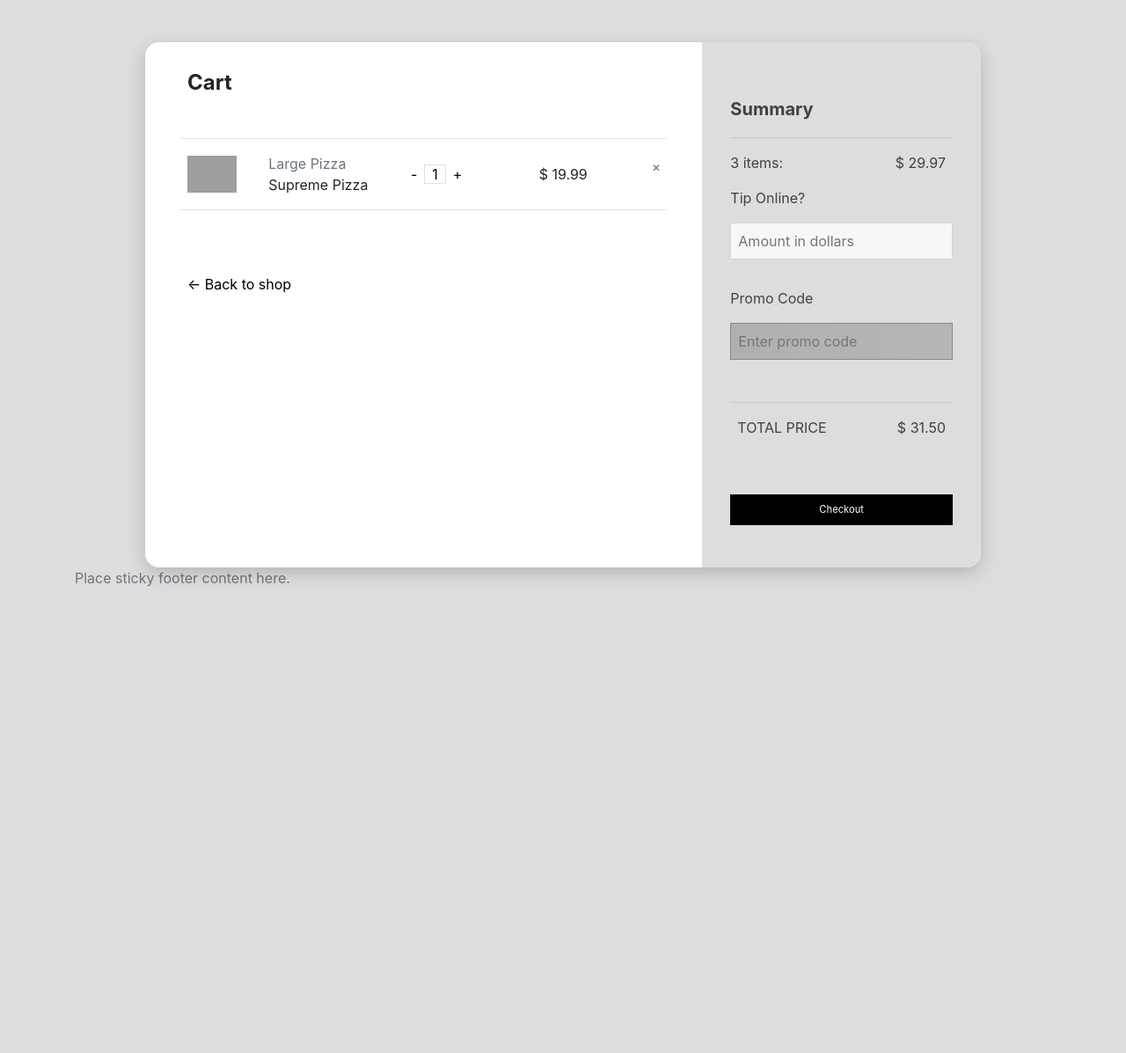
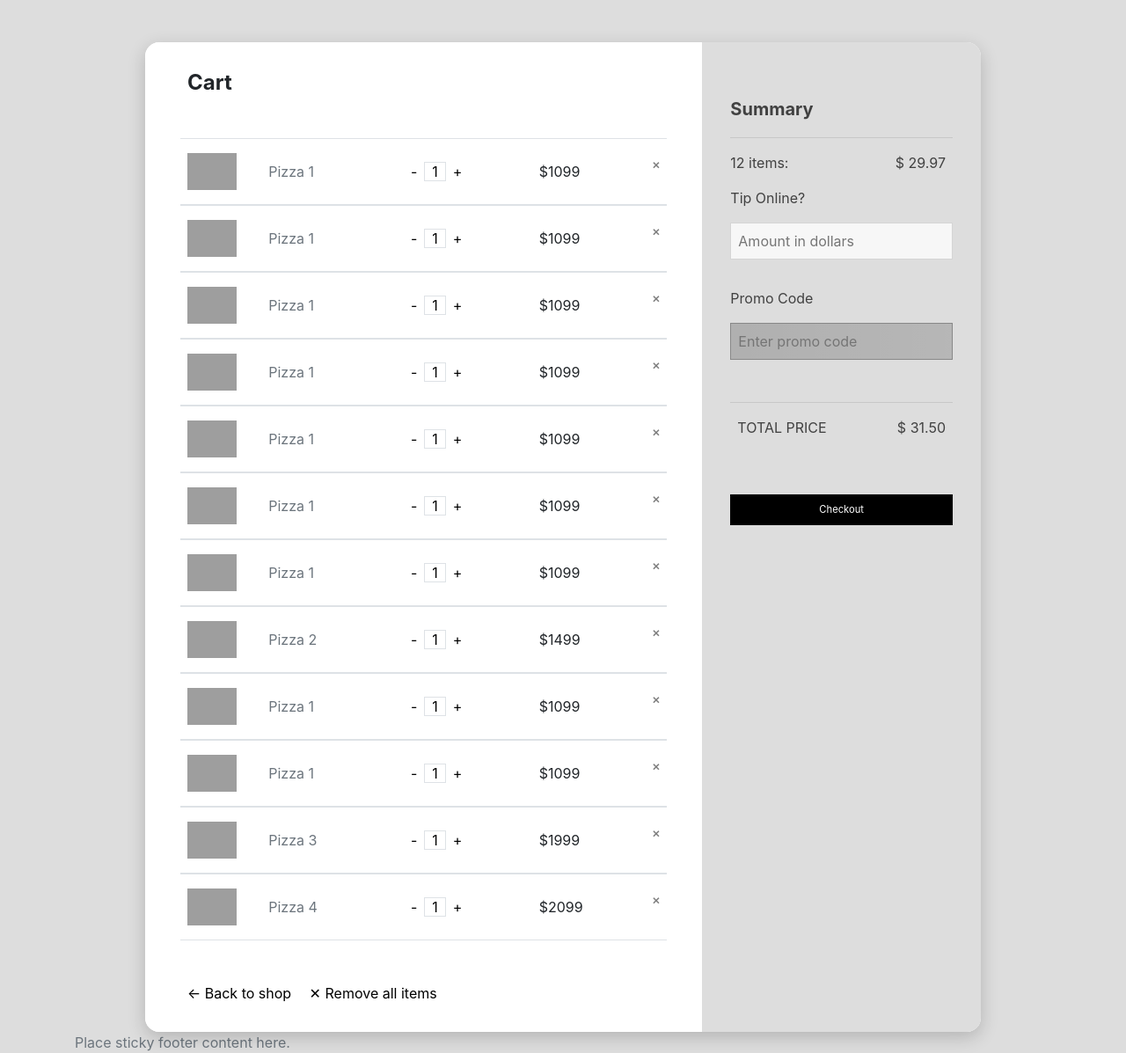
Before and after one commit to joshua0828/anothercapstone, a Flask app: page /cart in a window 1280 px wide. Shown: the part 56-1253 px from the top of the page at 88% size. Before the commit the page ends 723 px from the top, so only its background shows below. Run offline with Flask 2, Linux system fonts and the light colour scheme; data comes from the database, SQL or seed files in the repository; both versions use the stored data as it was after the commit; some libraries are stand-ins or nearby versions; grey boxes are pictures that could not be loaded.

Commit message:
cart functions from item.html

```diff
--- a/website/auth.py
+++ b/website/auth.py
@@ -4,6 +4,7 @@ from flask import Blueprint, render_template, request, flash, redirect, url_for
 from .models import User
 from werkzeug.security import generate_password_hash, check_password_hash
 from . import db
+# this is why user mixin needed to be added to user model
 from flask_login import login_user, login_required, logout_user, current_user
 
 
--- a/website/templates/base.html
+++ b/website/templates/base.html
@@ -14,10 +14,17 @@
       href="https://stackpath.bootstrapcdn.com/font-awesome/4.7.0/css/font-awesome.min.css"
       crossorigin="anonymous"
     />
-
     <title>{% block title %}Home{% endblock %}</title>
   </head>
   <body>
+    <div class="cart" id="cartRight" style="display: none;">
+      <div id ="titl" class="title">CART(0)</div>
+      <div id="title"></div>
+      <div id="content"></div>
+      <div class="checkoutButton">
+          <button onclick="checkoutPage()">Checkout</button>
+      </div>
+    </div>
     <nav class="navbar navbar-expand-lg navbar-dark bg-dark">
       <button
         class="navbar-toggler"
@@ -33,7 +40,7 @@
           <a class="nav-item nav-link" id="home" href="/">Home</a>
           <a class="nav-item nav-link" id="logout" href="/logout">Logout</a>
           <a class="nav-item nav-link" id="menu" href="/menu">Menu</a>
-          <a class="nav-link" href="/cart">My Cart({{session['Shoppingcart']|length}})</a>
+          <a class="nav-item nav-link" id="cart" href="/cart">Cart ({% block cart %}0{% endblock %})</a>
           {% else %}
           <a class="nav-item nav-link" id="login" href="/login">Login</a>
           <a class="nav-item nav-link" id="signUp" href="/sign-up">Sign Up</a>
@@ -76,11 +83,6 @@
       integrity="sha384-JZR6Spejh4U02d8jOt6vLEHfe/JQGiRRSQQxSfFWpi1MquVdAyjUar5+76PVCmYl"
       crossorigin="anonymous"
     ></script>
-
-    <script
-      type="text/javascript"
-      src="{{ url_for('static', filename='index.js') }}"
-    ></script>
   </body>
   <footer class="footer">
     <div class="container">
--- a/website/templates/cart.html
+++ b/website/templates/cart.html
@@ -1,7 +1,8 @@
 {% extends "base.html" %} {% block title %}Cart{% endblock %}
-
+{% block cart %}{{rows}}{% endblock %}
 {% block content%}
 </br></br>
+
 <div class="card">
     <link rel="stylesheet" href="../static/cart.css">
     <div class="row">
@@ -15,20 +16,25 @@
 
                 </div>
             </div>
+            {% for items in item %}
             <div class="row border-top border-bottom">
                 <div class="row main align-items-center">
                     <div class="col-2"><img class="img-fluid" src="https://i.imgur.com/1GrakTl.jpg"></div>
                     <div class="col">
-                        <div class="row text-muted">Large Pizza</div>
-                        <div class="row">Supreme Pizza</div>
+                        <div class="row text-muted">{{ items.name }}</div>
                     </div>
                     <div class="col"> <a href="#">-</a><a href="#" class="border">1</a><a href="#">+</a> </div>
-                    <div class="col">$ 19.99 <span class="close">&#10005;</span></div>
+                    <div class="col">${{ items.price }}<span class="close">&#10005;</span></div>
                 </div>
             </div>
+            {% endfor %}
 
+            <br/><br/>
+            <div class="buttons-inside-cart">
+                <a href="{{ url_for ('views.menu') }}">&leftarrow; Back to shop</a><span class="text-muted"></span>
+                <a href="#">&#10005; Remove all items</a><span class="text-muted"></span>
+            </div>
 
-            <div class="back-to-shop"><a href="#">&leftarrow; Back to shop</a><span class="text-muted"></span></div>
         </div>
         <div class="col-md-4 summary">
             <div>
@@ -36,7 +42,7 @@
             </div>
             <hr>
             <div class="row">
-                <div class="col" style="padding-left:0;">3 items: </div>
+                <div class="col" style="padding-left:0;">{{rows}} items: </div>
                 <div class="col text-right">$ 29.97</div>
             </div>
             <form>
--- a/website/templates/successful.html
+++ b/website/templates/successful.html
@@ -1,4 +1,5 @@
 {% extends "base.html" %} {% block title %}successful{% endblock %}
+{% block cart %}{{rows}}{% endblock %}
 {% block content%}
 <h1>successful</h1>
 {% endblock %}
--- a/website/views.py
+++ b/website/views.py
@@ -1,64 +1,46 @@
 # create standard routes
 
-# from crypt import methods
-from crypt import methods
+
 from distutils.command.config import config
 from flask import Blueprint, render_template, flash, request, request_started, session, url_for, redirect
 from flask_login import login_required, current_user
 import stripe
 # added import for 'Items' table
-from .models import Items
+from .models import Items, Cart
+from . import db
 
 
 views = Blueprint('views', __name__)
 stripe.api_key = 'sk_test_51KOEoTEAaICJ0GdRPRiVmPSZIQQ9DVtzWqeNtuevHa01p74QcR5wCNOrPdisWya0OheTal3B6kIy7Tuk987Cuk3l00n89yrf6y'
 
-
 @views.route('/', methods=['GET', 'POST'])
 def home():
-    return render_template("home.html", user=current_user)
+  rows = Cart.query.filter(Cart.id).count()
+  return render_template("home.html", user=current_user, rows=rows)
 
 @views.route('/menu', methods=['GET', 'POST'])
 def menu():
-    return render_template('menu.html', user=current_user, items=get_items())
+    rows = Cart.query.filter(Cart.id).count()
+    return render_template('menu.html', user=current_user, items=get_items(), rows=rows)
 
 @views.route('/item/<int:id>', methods=['GET', 'POST'])
 def item(id):
-    return render_template('item.html', user=current_user, current_item=get_items()[id - 1])
-
-# @views.route('/addcart', methods=['POST'])
-# def addcart():
-
-#     try:
-#         item_id = request.form.get('item_id')
-#         item = item.query.filter_by(id=item_id).first()
-#         if item_id and request.method == "POST":
-#             DictItems = {item_id: {}}
-#             if 'Shoppingcart' in session:
-#                 print(session['Shoppingcart'])
-#                 if item_id in session['Shoppingcart']:
-#                     flash("This product is in your cart already :)", 'info')
-#                 else:
-#                     session['Shoppingcart'] = MergeDicts(session['Shoppingcart'], DictItems)
-#                     return redirect(request.referrer)
-#             else:
-#                 session['Shoppingcart'] = DictItems
-#                 return redirect(request.referrer)
-#     except Exception as e:
-#         print(e)
-#     finally:
-#         return redirect(request.referrer)
+  if request.method == 'POST':
+    name = request.form.get('name')
+    price = request.form.get('price')
+    cart_item = Cart(name=name, price=price)
+    db.session.add(cart_item)
+    db.session.commit()
+    flash('Added to cart!', category='success')
+    return redirect(url_for('views.cart'))
+  else:
+    rows = Cart.query.filter(Cart.id).count()
+    return render_template('item.html', user=current_user, current_item=get_items()[id - 1], rows = rows)
 
 @views.route('/cart', methods=['GET', 'POST'])
-def getcart():
-    if 'Shoppingcart' not in session:
-        return render_template('cart.html', user=current_user)
-    subtotal = 0
-    grandtotal = 0
-    for key, product in session['Shoppingcart'].items():
-        subtotal += float(product['price']) * int(product['quantity'])
-        grandtotal = subtotal
-    return render_template('cart.html', user=current_user, grandtotal=grandtotal)
+def cart():
+  rows = Cart.query.filter(Cart.id).count()
+  return render_template('cart.html', user=current_user, item=get_cart_items(), rows=rows)
 
 @views.route('/create-checkout-session', methods=['POST'])
 def create_checkout_session():
@@ -75,33 +57,37 @@ def create_checkout_session():
     }],
     mode='payment',
     success_url='http://127.0.0.1:5000/successful',
-    cancel_url='http://127.0.0.1:5000/menu',
+    cancel_url='http://127.0.0.1:5000/cart',
   )
     return redirect(session.url, code=303)
 
-
 @views.route('/successful', methods=['GET', 'POST'])
 def successful():
-    return render_template('successful.html', user=current_user)
-
+  rows = Cart.query.filter(Cart.id).count()
+  return render_template('successful.html', user=current_user, rows=rows)
 
 def get_items():
-    ids = [1,2,3] # need a way to find how many items belong to table
-    test_items = []
-    for id in ids:
-        item = Items.query.filter_by(id=id).first()
-        grabber = {'id': 0, 'name': '', 'price': 0, 'desc': '', 'img': '', 'toppings': ['']}
-        grabber['id'] = id
-        grabber['name'] = item.name
-        grabber['price'] = item.price
-        grabber['desc'] = item.description
-        grabber['img'] = item.item_image
-        test_items.append(grabber)
-    return test_items
+  ids = [id[0] for id in Items.query.with_entities(Items.id).all()] # fixed
+  test_items = []
+  for id in ids:
+    item = Items.query.filter_by(id=id).first()
+    grabber = {'id': 0, 'name': '', 'price': 0, 'desc': '', 'img': '', 'toppings': ['']}
+    grabber['id'] = id
+    grabber['name'] = item.name
+    grabber['price'] = item.price
+    grabber['desc'] = item.description
+    grabber['img'] = item.item_image
+    test_items.append(grabber)
+  return test_items
 
-# def MergeDicts(dict1, dict2):
-#     if isinstance(dict1, list) and isinstance(dict2, list):
-#         return dict1 + dict2
-#     elif isinstance(dict1, dict) and isinstance(dict2,dict):
-#         return dict(list(dict1.items()) + list(dict2.items()) )
-#     return False
+def get_cart_items():
+  ids = [id[0] for id in Cart.query.with_entities(Cart.id).all()]
+  test_cart_items = []
+  for id in ids:
+    cart = Cart.query.filter_by(id=id).first()
+    grabber = {'id': 0, 'name': '', 'price': 0}
+    grabber['id'] = id
+    grabber['name'] = cart.name
+    grabber['price'] = cart.price
+    test_cart_items.append(grabber)
+  return test_cart_items
```
Also changed, not shown: website/__init__.py (+4 -6 lines), website/models.py (+7 -0 lines), website/templates/home.html (+5 -2 lines), website/templates/item.html (+27 -7 lines), website/templates/menu.html (+4 -11 lines), website/database.db, website/static/index.js (deleted).
